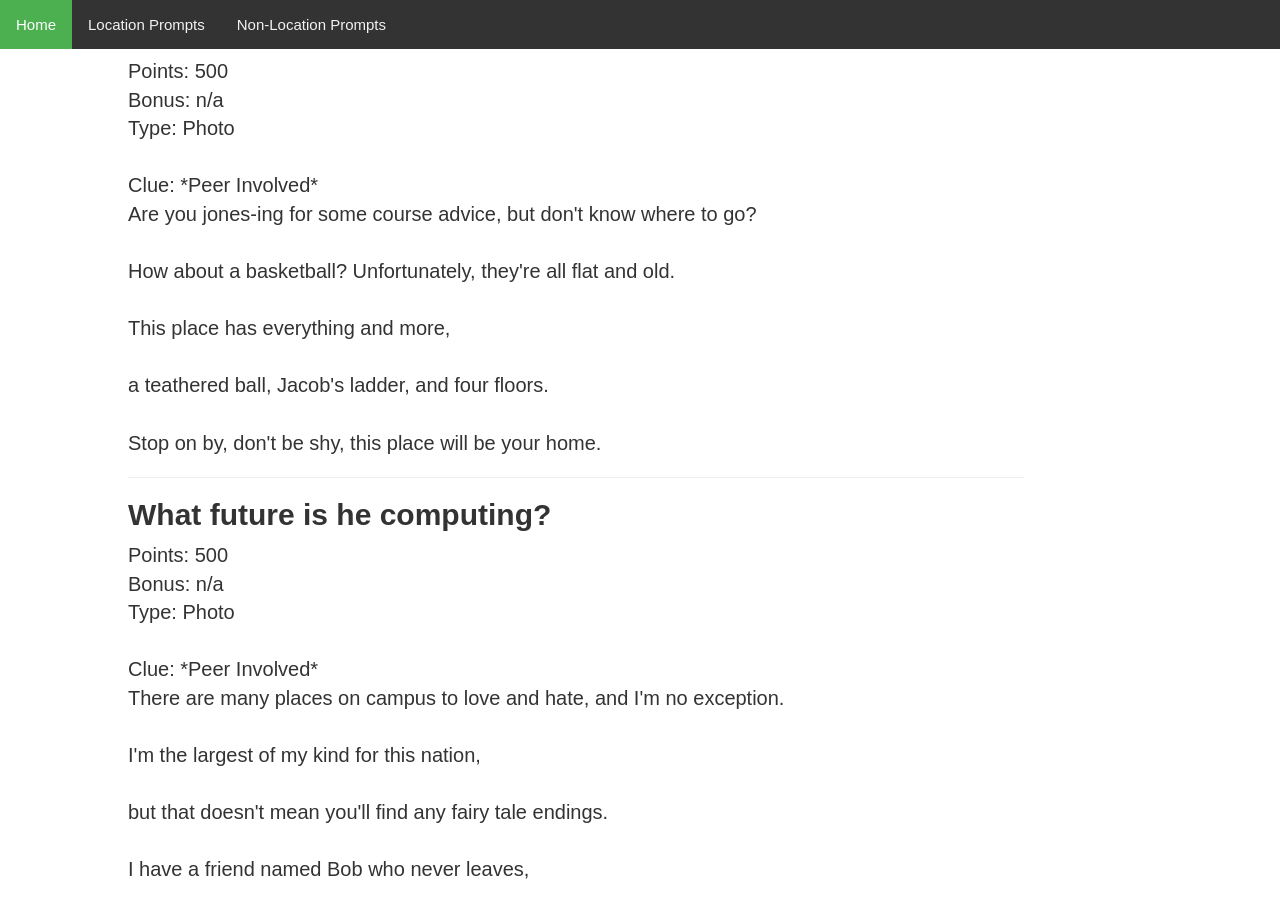
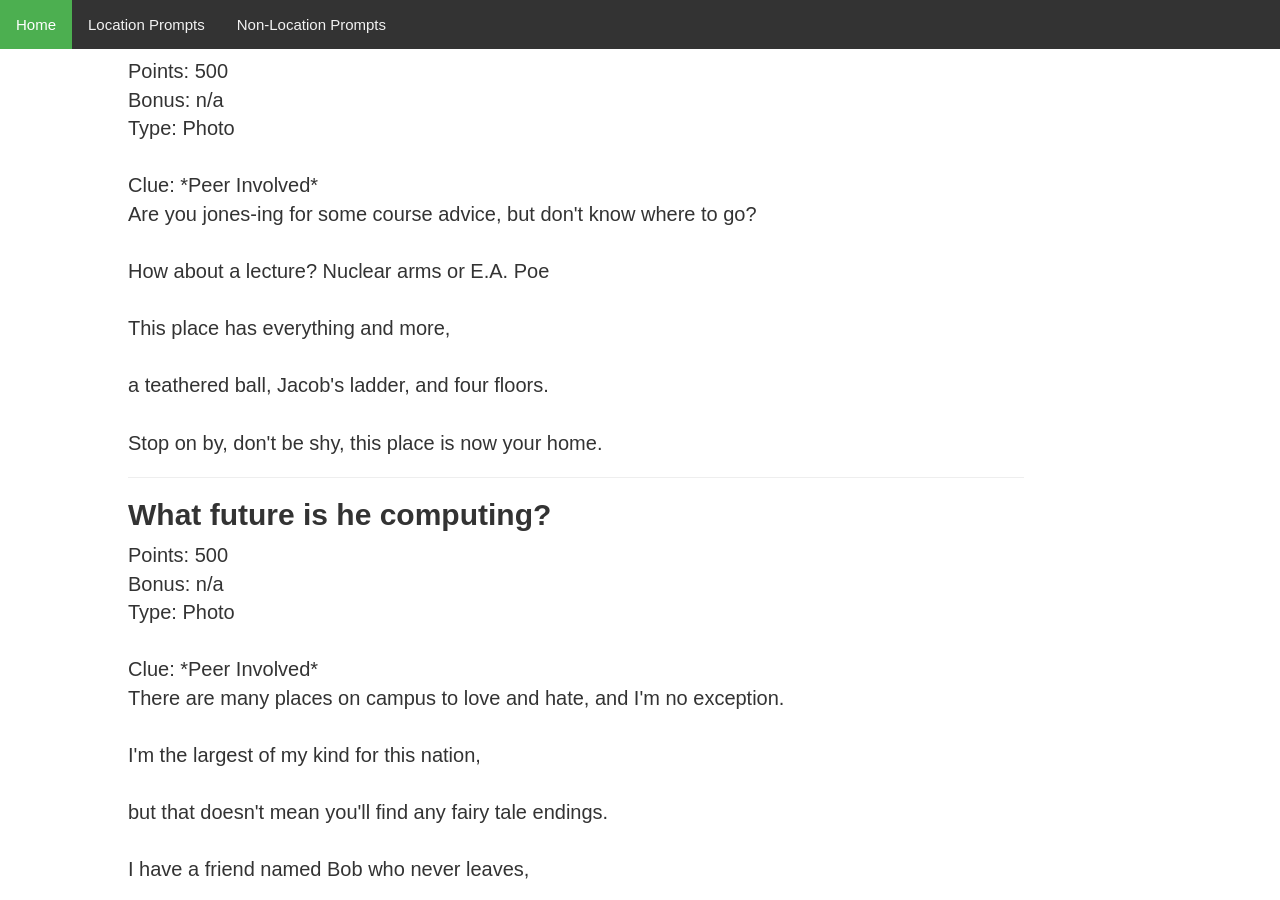
Before and after one commit to nsryan2/scav_hunt, a Jekyll site: the page built from loc_prompts.html, in a window 1280 px wide and 900 px high, scrolled down 636 px. Built offline with Jekyll 4.4.1, drawn with Linux system fonts in a browser that asks for light colours; nearby versions of some CDN libraries; library files that are not in the unit come from our copies; a script that is not in the unit is left out.

Commit message:
Update loc_prompts.html

```diff
--- a/loc_prompts.html
+++ b/loc_prompts.html
@@ -82,13 +82,13 @@ title: Location Based Prompts
     Clue: *Peer Involved*<br>
     Are you jones-ing for some course advice, but don't know where to go?<br>
     <br>
-    How about a basketball? Unfortunately, they're all flat and old.<br>
+    How about a lecture? Nuclear arms or E.A. Poe<br>
     <br>
     This place has everything and more,<br>
     <br>
     a teathered ball, Jacob's ladder, and four floors.<br>
     <br>
-    Stop on by, don't be shy, this place will be your home.
+    Stop on by, don't be shy, this place is now your home.
     </p>
     <hr>
 
```
